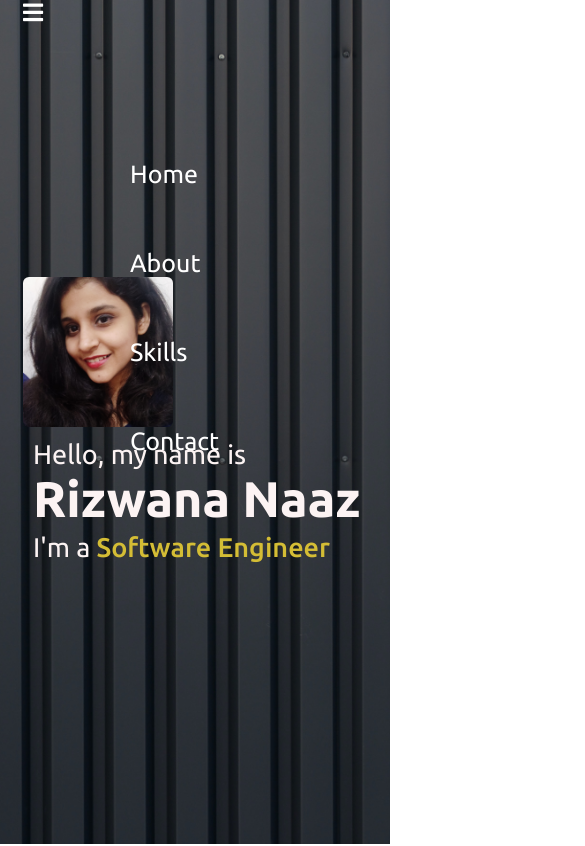
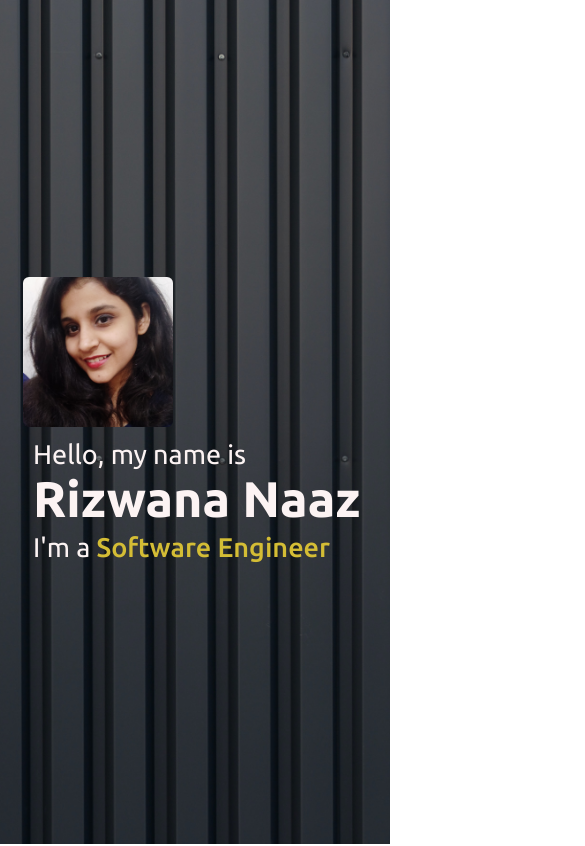
Before and after one commit to Rizwana777/my-protofolio, a plain HTML site: page index.html in a window 390 px wide. Shown: the top 846 px of the page, 585 px wide, since content can reach past the window. Drawn offline with nearby package versions, Linux system fonts and the light colour scheme.

Commit message:
fix some issue

```diff
--- a/index.html
+++ b/index.html
@@ -21,7 +21,7 @@
     </div>
     <nav class="navbar">
         <div class="max-width">
-            <div class="menu">
+            <div class="main">
                 <ul>
                 <li><a href="#home">Home </a></li>
                 <li><a href="#about">About</a></li>
@@ -29,9 +29,6 @@
                 <li><a href="#contact-me">Contact</a></li>
                 </ul>
                 </div>
-            <div class="menu-btn">
-                <i class="fas fa-bars"></i>
-            </div>
         </div>
     </nav>
 
@@ -120,7 +117,7 @@
 		<p>Contact Me</p>
 		<p>If you are intrested in hiring me - please email at <a href="https://mail.google.com/mail/u/1/#inbox?compose=CllgCKHRLsQkPFCsgRWfKGmGCTfnpPvXvmqljvTdmdMRplqcmQCjQZWvVNQsNZQwKrTGmlWWspg">rizwananaaz177@gmail.com</a> or please click on the link below to connect with me:</p>
 		<div class="social">
-			<a href="#"><i class="fab fa-facebook-f"></i></a>
+			<a href="https://github.com/Rizwana777"><i class="fab fa-github"></i></a>
 			<a href="https://mail.google.com/mail/u/1/#inbox?compose=CllgCKHRLsQkPFCsgRWfKGmGCTfnpPvXvmqljvTdmdMRplqcmQCjQZWvVNQsNZQwKrTGmlWWspg"><i class="fa fa-envelope"></i></a>
 			<a href="https://www.linkedin.com/in/rizwana-naaz-55a5aa175/"><i class="fab fa-linkedin"></i></a>
 		</div>
--- a/style.css
+++ b/style.css
@@ -107,9 +107,6 @@ section .title::after{
 .navbar.sticky .logo a span{
     color: #fff;
 }
-.navbar.sticky .menu li a:hover{
-    color: #fff;
-}
 
 ul{
     /* float: left; */
@@ -133,13 +130,6 @@ li a{
      font-size: 25px;
  }
 
-/* menu btn styling */
-.menu-btn{
-    color: #fff;
-    font-size: 23px;
-
-    display: none;
-}
 .scroll-up-btn{
     position: fixed;
     height: 45px;
@@ -252,12 +242,12 @@ li a{
     margin-top: 20px;
     margin-left: 220px;
     border-radius: 6px;
-    border: 2px solid rgb(165, 162, 162);
+    border: 2px solid white;
     transition: all 0.3s ease;
 }
 .about .about-content .right a:hover{
     color: rgb(250, 214, 11);
-    background: none;
+    background: black;
 }
 
 /* skills section styling */
@@ -381,35 +371,6 @@ footer span a:hover{
     }
 }
 @media (max-width: 947px){
-    .menu-btn{
-        display: block;
-        z-index: 999;
-    }
-    .menu-btn i.active:before{
-        content: "\f00d";
-    }
-    .navbar .menu{
-        position: fixed;
-        height: 100vh;
-        width: 100%;
-        left: -100%;
-        top: 0;
-        background-color: rgb(235, 209, 64);
-        text-align: center;
-        padding-top: 80px;
-        transition: all 0.3s ease;
-    }
-    .navbar .menu.active{
-        left: 0;
-    }
-    .navbar .menu li{
-        display: block;
-    }
-    .navbar .menu li a{
-        display: inline-block;
-        margin: 20px 0;
-        font-size: 25px;
-    }
     .home .home-content .text-2{
         font-size: 70px;
     }
@@ -520,12 +481,6 @@ footer p:nth-child(2){
 	text-decoration: none;
 	font-size: 20px;
 }
-.social a:hover{
-    margin-top: 100px;
-	color:rgb(196, 46, 46);
-	bottom: 35px;
-	font-size: 14px;
-}
 
 /* contact section styling */
 .contact-me{
@@ -547,7 +502,7 @@ footer p:nth-child(2){
 .end{
 	position: absolute;
     margin-top: 100px;
-	color:rgb(196, 46, 46);
+	/* color:rgb(196, 46, 46); */
 	bottom: 35px;
 	font-size: 14px;
 }
```
